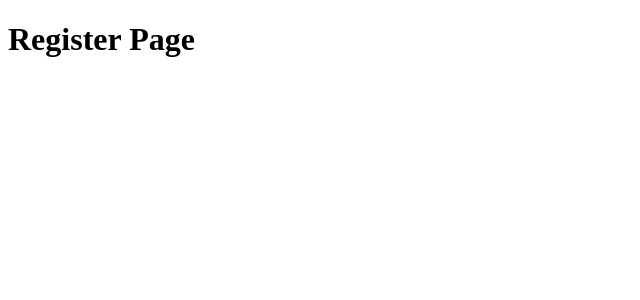
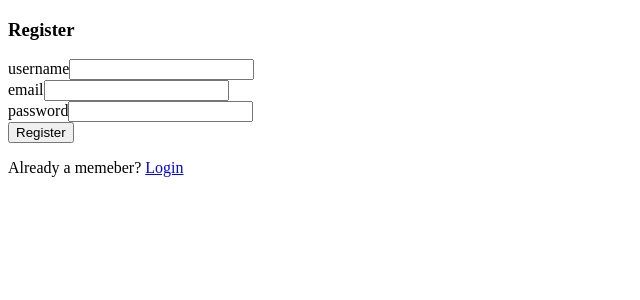
Before and after one commit to juliachaush/Store-project-typescript, a React (Vite) app: page /register in a window 1280 px wide. Shown: the top 300 px of the page, without its empty margins (0-640 px from the left). Built offline with nearby package versions, Linux system fonts and the light colour scheme; the HTML template or start-up script is replaced by a standard one.

Commit message:
add register form and user slice

```diff
--- a/package.json
+++ b/package.json
@@ -12,6 +12,7 @@
   "dependencies": {
     "@radix-ui/react-checkbox": "^1.1.2",
     "@radix-ui/react-dropdown-menu": "^2.1.2",
+    "@radix-ui/react-icons": "^1.3.1",
     "@radix-ui/react-label": "^2.1.0",
     "@radix-ui/react-select": "^2.1.2",
     "@radix-ui/react-separator": "^1.1.0",
--- a/src/App.tsx
+++ b/src/App.tsx
@@ -21,6 +21,8 @@ import { ErrorElement } from "./components";
 import { loader as landingLoader } from "./pages/Landing";
 import { loader as productsLoader } from "./pages/Products";
 import { loader as singleProductLoader } from "./pages/SingleProduct";
+
+import { action as registerUser } from "./pages/Register";
 
 const router = createBrowserRouter([
   {
@@ -77,6 +79,7 @@ const router = createBrowserRouter([
     path: "/register",
     element: <Register />,
     errorElement: <Error />,
+    action: registerUser,
   },
 ]);
 
--- /dev/null
+++ b/src/components/SubmitBtn.tsx
@@ -0,0 +1,21 @@
+import { useNavigation } from "react-router-dom";
+import { Button } from "@/components/ui/button";
+import { ReloadIcon } from "@radix-ui/react-icons";
+
+function SubmitBtn({ text, className }: { text: string; className?: string }) {
+  const navigation = useNavigation();
+  const isSubmitting = navigation.state === "submitting";
+  return (
+    <Button type="submit" className={className} disabled={isSubmitting}>
+      {isSubmitting ? (
+        <span className="flex">
+          <ReloadIcon className="mr-2 h-4 w-4 animate-spin" />
+          Submitting...
+        </span>
+      ) : (
+        text
+      )}
+    </Button>
+  );
+}
+export default SubmitBtn;
--- a/src/components/index.ts
+++ b/src/components/index.ts
@@ -26,3 +26,4 @@ export { default as SelectProductAmount } from "./SelectProductAmount";
 export { default as CartItemsList } from "./CartItemsList";
 export { default as CartTotals } from "./CartTotals";
 export { default as CartItemColumns } from "./CartItemColumns";
+export { default as SubmitBtn } from "./SubmitBtn";
--- a/src/features/user/userSlice.ts
+++ b/src/features/user/userSlice.ts
@@ -1,12 +1,45 @@
-import { createSlice, PayloadAction } from '@reduxjs/toolkit';
+import { createSlice, PayloadAction } from "@reduxjs/toolkit";
+import { toast } from "@/components/ui/use-toast";
 
-const initialState = {
-  name: 'user slice',
+export type User = {
+  username: string;
+  jwt: string;
+};
+
+type UserState = {
+  user: User | null;
+};
+
+const getUserFromLocalStorage = (): User | null => {
+  const user = localStorage.getItem("user");
+  if (!user) return null;
+  return JSON.parse(user);
+};
+
+const initialState: UserState = {
+  user: getUserFromLocalStorage(),
 };
 const userSlice = createSlice({
-  name: 'user',
+  name: "user",
   initialState,
-  reducers: {},
+  reducers: {
+    loginUser: (state, action: PayloadAction<User>) => {
+      const user = action.payload;
+      state.user = user;
+      localStorage.setItem("user", JSON.stringify("user"));
+      if (user.username === "demo user") {
+        toast({ description: "Welcome Guest User" });
+        return;
+      }
+      toast({ description: "Login successful" });
+    },
+    logoutUser: (state) => {
+      state.user = null;
+      localStorage.removeItem("user");
+    },
+  },
 });
 
+export const { logoutUser, loginUser } = userSlice.actions;
+
 export default userSlice.reducer;
--- a/src/pages/Register.tsx
+++ b/src/pages/Register.tsx
@@ -1,4 +1,56 @@
+import { ActionFunction, Form, Link, redirect } from "react-router-dom";
+import { Card, CardHeader, CardContent, CardTitle } from "@/components/ui/card";
+import { Button } from "@/components/ui/button";
+import { SubmitBtn, FormInput } from "@/components";
+import { customFetch } from "@/utils";
+import { toast } from "@/components/ui/use-toast";
+import { AxiosError } from "axios";
+// import { request } from "http";
+
+export const action: ActionFunction = async ({
+  request,
+}): Promise<Response | null> => {
+  const formData = await request.formData();
+  const data = Object.fromEntries(formData);
+  try {
+    await customFetch.post("/auth/local/register", data);
+
+    toast({ description: "Registered" });
+    return redirect("/login");
+  } catch (error) {
+    const errorMsg =
+      error instanceof AxiosError
+        ? error.response?.data.error.message
+        : "Registration failed";
+    toast({ description: errorMsg });
+    return null;
+  }
+};
+
 function Register() {
-  return <h1 className='text-4xl'>Register Page</h1>;
+  return (
+    <section className="h-screen grid place-items-center ">
+      <Card className="w-96 bg-muted">
+        <CardHeader>
+          <CardTitle className="text-center">Register</CardTitle>
+        </CardHeader>
+        <CardContent>
+          <Form method="post">
+            <FormInput type="text" name="username" />
+            <FormInput type="email" name="email" />
+            <FormInput type="password" name="password" />
+
+            <SubmitBtn text="Register" className="w-full mt-4" />
+            <p className="text-center mt-4">
+              Already a memeber?{" "}
+              <Button type="button" asChild variant="link">
+                <Link to="/login">Login</Link>
+              </Button>
+            </p>
+          </Form>
+        </CardContent>
+      </Card>
+    </section>
+  );
 }
 export default Register;
```
Also changed, not shown: 1 other file (tests, documents, lock files or other folders).
